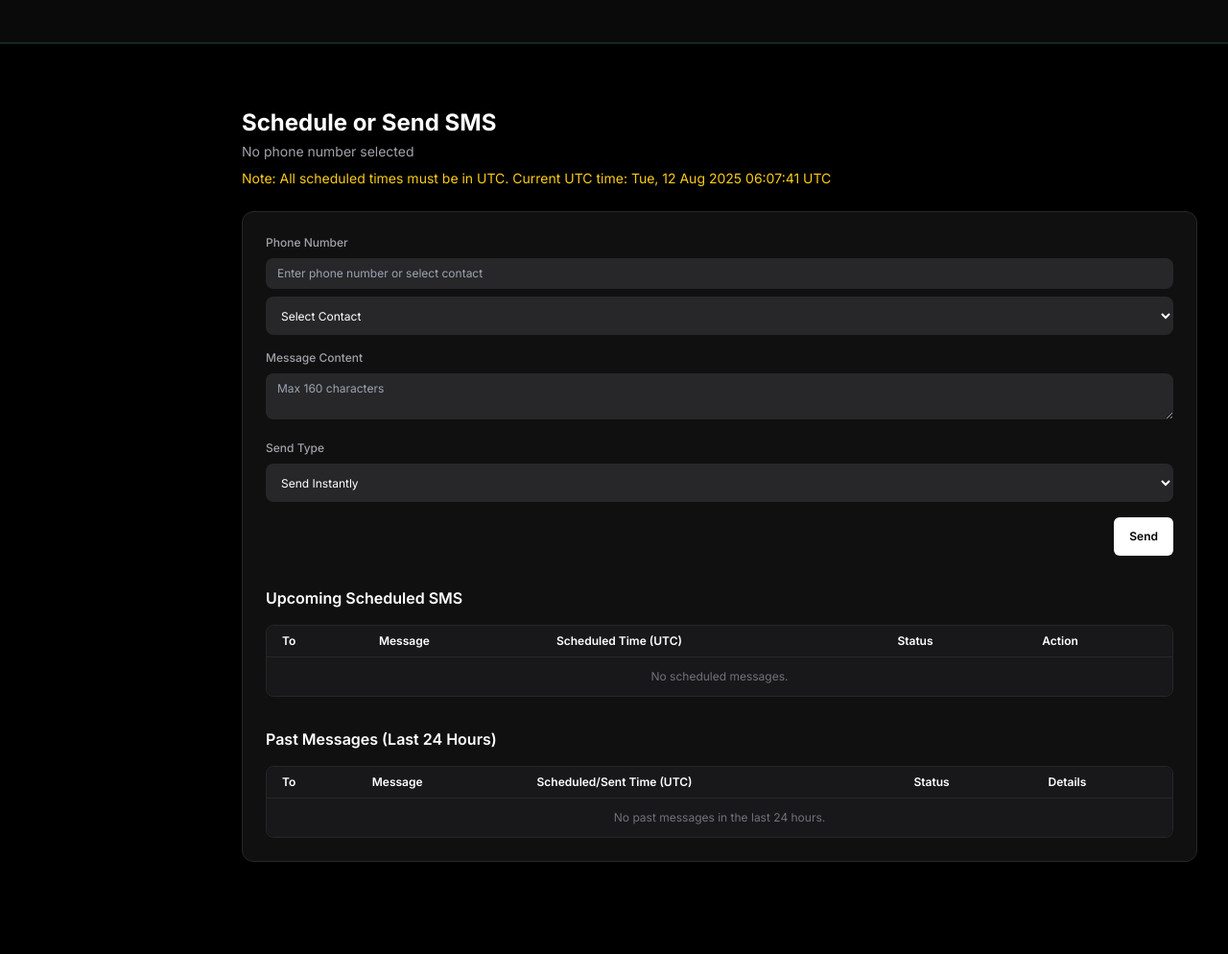
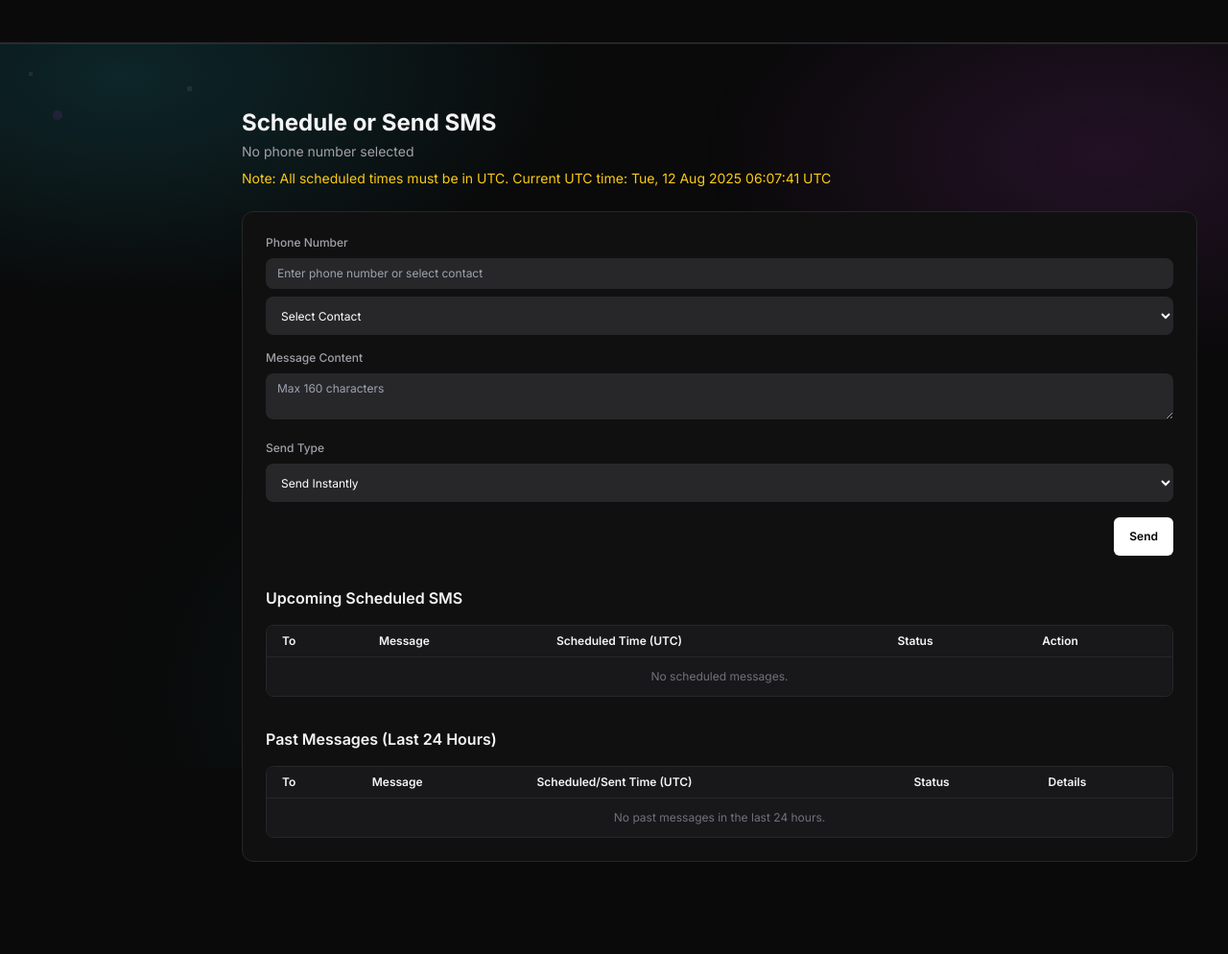
Before and after one commit to JishanKapoor/Comsierge_AI_2, a Flask app: template templates/sms_scheduling.html in a window 1280 px wide. Shown: the whole page at 96% size. Run offline with Flask 3, Linux system fonts and the light colour scheme; the template is opened without the code that fills it, so the values that code supplies are empty; some libraries are stand-ins or nearby versions.

Commit message:
Update sms_scheduling.html

```diff
--- a/templates/sms_scheduling.html
+++ b/templates/sms_scheduling.html
@@ -25,15 +25,37 @@
         }
     </style>
 </head>
-<body class="antialiased bg-black text-white min-h-screen">
+<body class="antialiased bg-neutral-950 text-zinc-100" style="font-family: Inter, system-ui, -apple-system, Segoe UI, Roboto, Helvetica, Arial, 'Apple Color Emoji', 'Segoe UI Emoji'">
+    <!-- Background Accents -->
+    <div class="pointer-events-none fixed inset-0 -z-10">
+      <div class="absolute inset-0" style="
+        background:
+        radial-gradient(800px 400px at 10% 10%, rgba(34,211,238,0.14), transparent 60%),
+        radial-gradient(700px 380px at 90% 20%, rgba(217,70,239,0.12), transparent 60%),
+        radial-gradient(900px 600px at 50% 90%, rgba(34,211,238,0.08), transparent 60%);
+      "></div>
+      <div class="absolute inset-0 opacity-[0.035]" style="
+        background-image: linear-gradient(to right, #ffffff0f 1px, transparent 1px), linear-gradient(to bottom, #ffffff0f 1px, transparent 1px);
+        background-size: 48px 48px;
+      "></div>
+    </div>
+
     <!-- Notification Banner -->
-    <div id="notification-banner" class="notification-banner bg-neon-cyan text-black py-2 px-4 text-sm font-semibold text-center" role="alert"></div>
+    <div id="notification-banner" class="fixed top-14 left-1/2 -translate-x-1/2 z-50 max-w-md w-[92%] sm:w-[520px] rounded-lg border border-white/10 bg-neutral-900/80 backdrop-blur px-4 py-2 text-sm text-zinc-200 shadow hidden" role="alert"></div>
+
+    <!-- Particle Background -->
+    <svg class="hidden md:block pointer-events-none fixed inset-0 -z-10 opacity-30" aria-hidden="true">
+      <circle cx="5%" cy="10%" r="4" style="fill: rgba(34,211,238,0.35);"></circle>
+      <circle cx="85%" cy="15%" r="3" style="fill: rgba(217,70,239,0.35);"></circle>
+      <rect x="65%" y="60%" width="5" height="5" style="fill: rgba(255,255,255,0.25);"></rect>
+      <circle cx="20%" cy="80%" r="5" style="fill: rgba(217,70,239,0.35);"></circle>
+      <rect x="10%" y="50%" width="4" height="4" style="fill: rgba(255,255,255,0.25);"></rect>
+    </svg>
 
     <!-- Menu -->
     {% include 'menu.html' %}
     {% set header_title = 'SMS Scheduling' %}
     {% include 'header.html' %}
-
     <!-- Main Content -->
     <div class="content-wrapper w-full">
         <main class="px-4 pt-16 pb-12 max-w-full">
@@ -41,7 +63,6 @@
                 <h2 class="text-2xl font-bold mb-1">Schedule or Send SMS</h2>
                 <p class="text-sm text-zinc-400 mb-2">{{ phone_number if phone_number else 'No phone number selected' }}</p>
                 <p class="text-sm text-yellow-400 mb-6">Note: All scheduled times must be in UTC. Current UTC time: <span id="utc-time"></span></p>
-
                 <div class="bg-[#101010] rounded-xl p-6 border border-zinc-800 w-full">
                     {% with messages = get_flashed_messages(with_categories=true) %}
                         {% if messages %}
@@ -52,7 +73,6 @@
                             </div>
                         {% endif %}
                     {% endwith %}
-
                     <!-- SMS Form -->
                     <form method="POST" action="{{ url_for('schedule_message_route') }}" class="flex flex-col gap-4 mb-8 w-full" onsubmit="return normalizeForm()">
                         <div class="w-full">
@@ -73,12 +93,10 @@
                                 {% endfor %}
                             </select>
                         </div>
-
                         <div class="w-full">
                             <label for="message_content" class="block text-xs font-medium text-zinc-400 mb-2">Message Content</label>
                             <textarea id="message_content" name="message_content" maxlength="160" placeholder="Max 160 characters" class="w-full bg-zinc-800 text-white text-xs rounded-lg px-3 py-2 focus:outline-none focus:ring-2 focus:ring-neon-cyan" required></textarea>
                         </div>
-
                         <div class="w-full">
                             <label for="send_type" class="block text-xs font-medium text-zinc-400 mb-2">Send Type</label>
                             <select id="send_type" name="send_type" class="w-full bg-zinc-800 text-white text-xs rounded-lg px-3 py-2 focus:outline-none focus:ring-2 focus:ring-neon-cyan" onchange="toggleScheduleFields()">
@@ -86,7 +104,6 @@
                                 <option value="scheduled">Schedule Message</option>
                             </select>
                         </div>
-
                         <div class="w-full grid grid-cols-1 sm:grid-cols-2 gap-4 hidden" id="schedule_fields">
                             <div>
                                 <label for="schedule_date" class="block text-xs font-medium text-zinc-400 mb-2">Schedule Date (UTC)</label>
@@ -99,12 +116,10 @@
                                 <p class="text-xs text-zinc-500 mt-1">Enter time in UTC (24-hour format, e.g., 16:15 for 4:15 PM UTC)</p>
                             </div>
                         </div>
-
                         <div class="w-full text-right">
                             <button type="submit" class="bg-white text-black font-semibold px-5 py-2 rounded-lg text-xs hover:bg-zinc-200 transition-colors duration-200">Send</button>
                         </div>
                     </form>
-
                     <!-- Upcoming Scheduled SMS Table -->
                     <div class="mt-8">
                         <h3 class="text-base font-semibold mb-4">Upcoming Scheduled SMS</h3>
@@ -147,7 +162,6 @@
                             </table>
                         </div>
                     </div>
-
                     <!-- Past Messages Table -->
                     <div class="mt-8">
                         <h3 class="text-base font-semibold mb-4">Past Messages (Last 24 Hours)</h3>
@@ -198,7 +212,6 @@
             </section>
         </main>
     </div>
-
     <!-- JavaScript -->
     <script src="https://cdn.socket.io/4.7.5/socket.io.min.js"></script>
     <script>
@@ -209,19 +222,16 @@
             setupSocketIO();
             prefillFormFromURL();
         });
-
         function toggleSidebar() {
             const sidebar = document.getElementById('sidebar');
             const overlay = document.getElementById('sidebar-overlay');
             sidebar.classList.toggle('active');
             overlay.classList.toggle('hidden');
         }
-
         function normalizePhoneNumber(value) {
             if (!value) return '';
             return value.startsWith('+') ? value : '+1' + value.replace(/^1/, '');
         }
-
         function normalizeForm() {
             const toNumberInput = document.getElementById('to_number');
             toNumberInput.value = normalizePhoneNumber(toNumberInput.value);
@@ -244,7 +254,6 @@
             }
             return true;
         }
-
         function toggleScheduleFields() {
             const sendType = document.getElementById('send_type').value;
             const scheduleFields = document.getElementById('schedule_fields');
@@ -262,7 +271,6 @@
                 timeInput.disabled = false;
             }
         }
-
         function updateUTCTime() {
             const utcTimeElement = document.getElementById('utc-time');
             const now = new Date();
@@ -270,7 +278,6 @@
             utcTimeElement.textContent = utcString;
             setTimeout(updateUTCTime, 1000);
         }
-
         function prefillFormFromURL() {
             const urlParams = new URLSearchParams(window.location.search);
             const toNumber = urlParams.get('to_number');
@@ -287,7 +294,6 @@
                 });
             }
         }
-
         function setupSocketIO() {
             const socket = io();
             const selectedPhoneId = "{{ session.selected_phone_id }}";
@@ -358,7 +364,6 @@
                 }
             });
         }
-
         document.getElementById('send_type').addEventListener('change', toggleScheduleFields);
     </script>
 </body>
```
